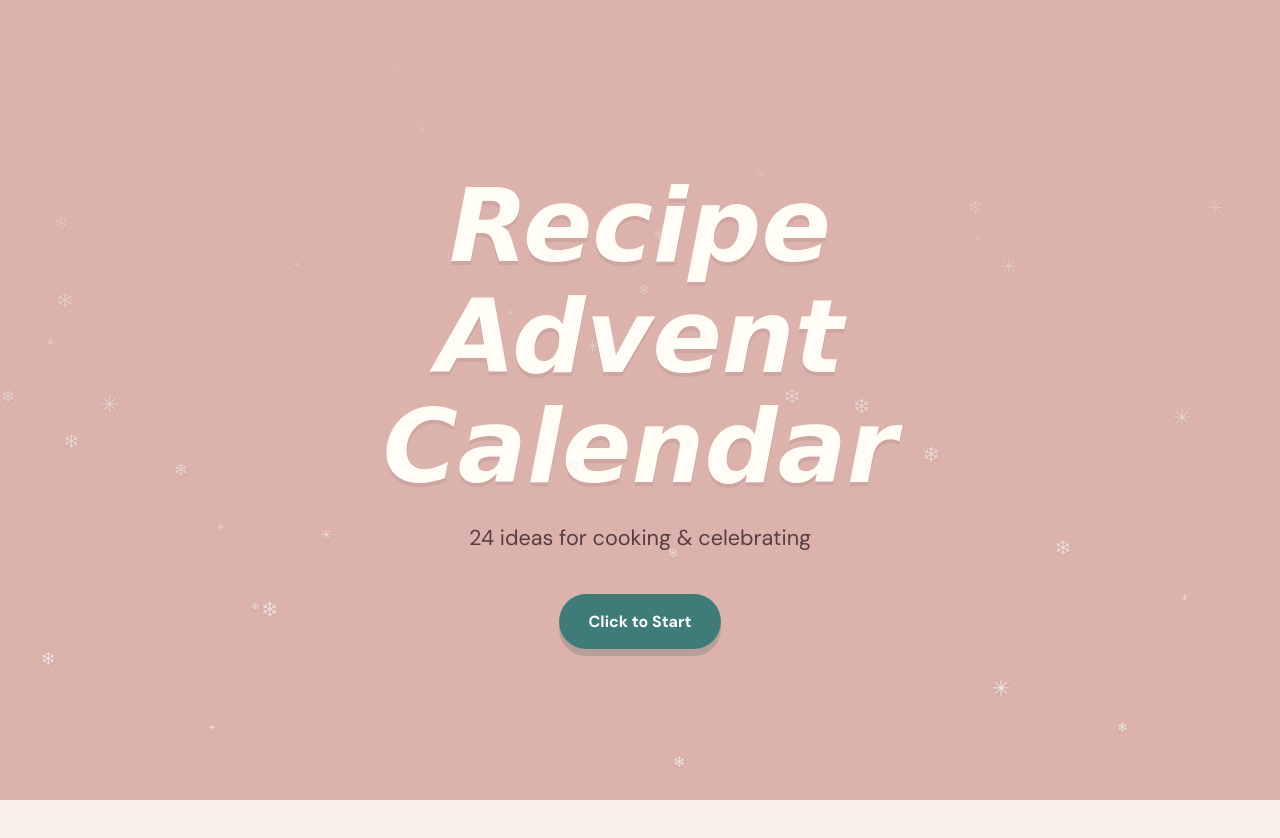
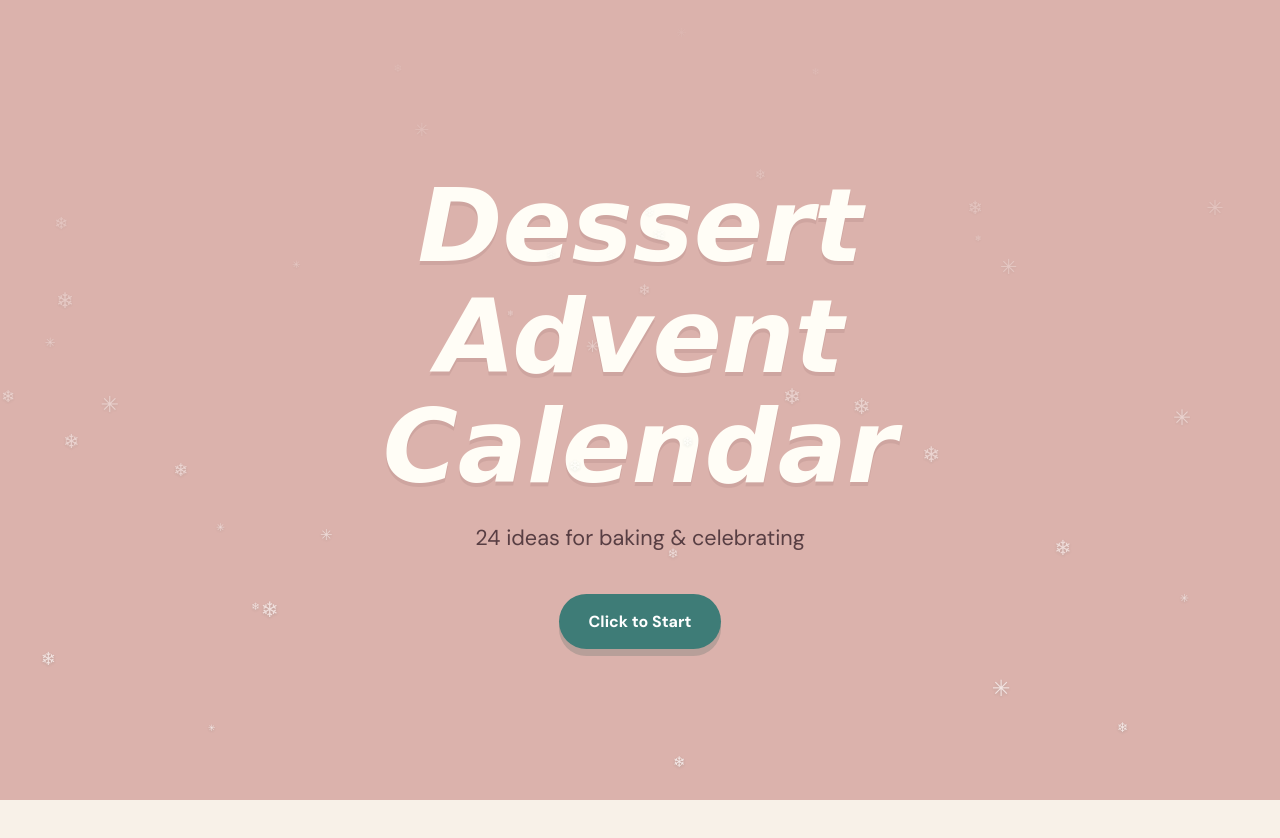
Before and after one commit to justavanee/advent-calendar, a plain HTML site: page index.html in a window 1280 px wide. Drawn offline with nearby package versions, Linux system fonts and the light colour scheme.

Commit message:
it is now a dessert calendar

```diff
--- a/index.html
+++ b/index.html
@@ -24,8 +24,8 @@
     <div class="reveal-panel panel-left" aria-hidden="true"></div>
     <div class="reveal-panel panel-right" aria-hidden="true"></div>
     <div class="welcome-content">
-      <h2 id="welcome-title"><em>Recipe Advent Calendar</em></h2>
-      <p class="welcome-subtitle">24 ideas for cooking & celebrating</p>
+      <h2 id="welcome-title"><em>Dessert Advent Calendar</em></h2>
+      <p class="welcome-subtitle">24 ideas for baking & celebrating</p>
       <button id="enter-button" class="enter-button" type="button">Click to Start</button>
     </div>
   </section>
```
